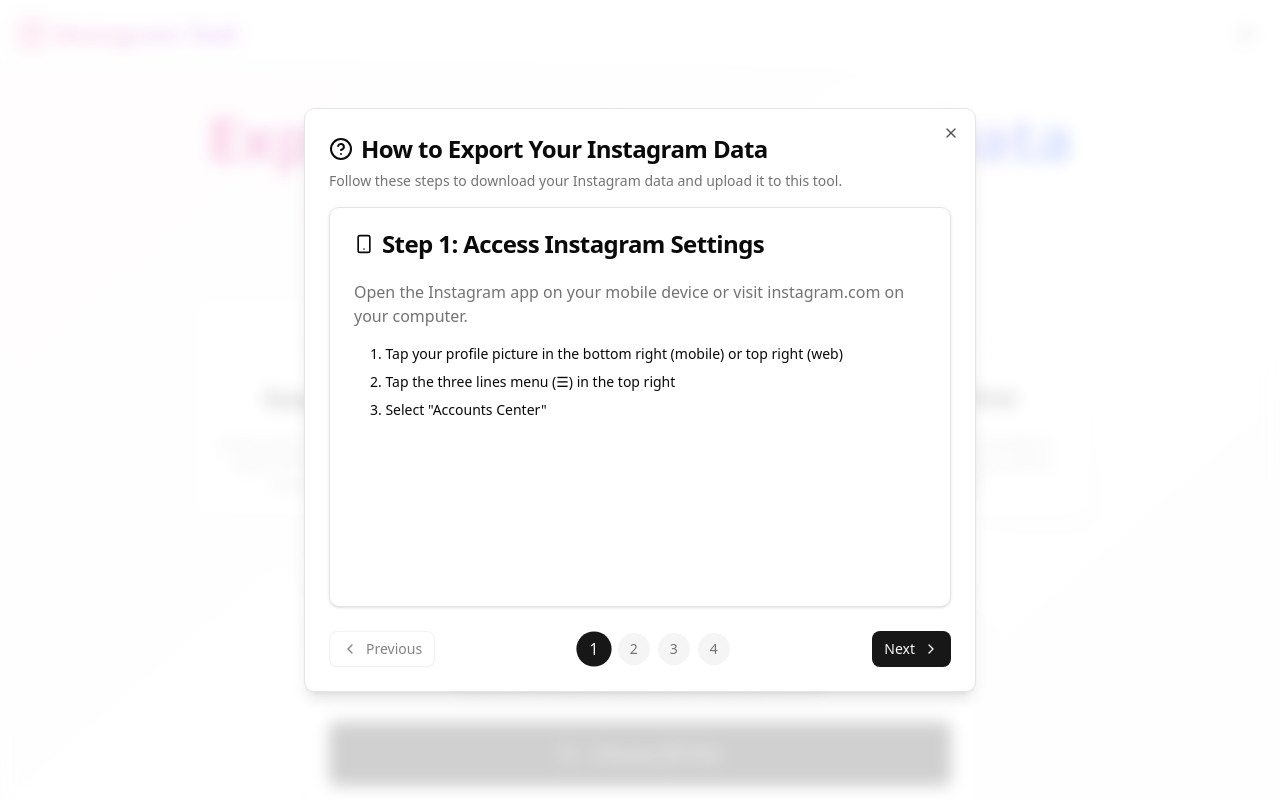
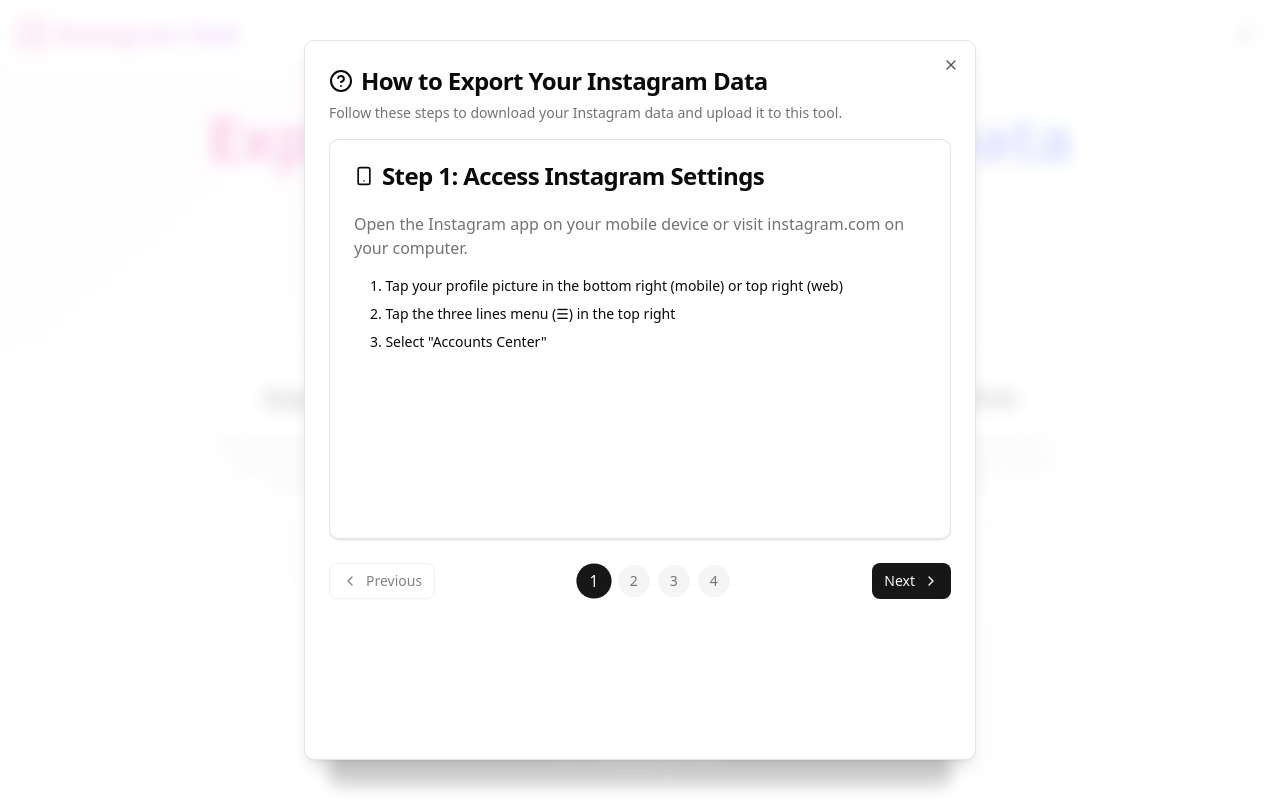
Before and after one commit to aminghafuri/toolinsta, a Next.js app: page / in a window 1280 px wide. Both pictures are taken after a click on the button "How to Get Your Instagram Data". Shown: the top 800 px of the page. Built offline with nearby package versions, Linux system fonts and the light colour scheme.

Commit message:
instructions modal ui improvements

```diff
--- a/src/components/InstructionsModal.tsx
+++ b/src/components/InstructionsModal.tsx
@@ -90,7 +90,7 @@
       <DialogTrigger asChild>
         {children}
       </DialogTrigger>
-      <DialogContent className="max-w-2xl max-h-[90vh] overflow-y-auto">
+      <DialogContent className="max-w-2xl h-[90vh] flex flex-col">
         <DialogHeader>
           <DialogTitle className="flex items-center gap-2 text-2xl">
             <HelpCircle className="h-6 w-6" />
@@ -101,9 +101,7 @@
           </DialogDescription>
         </DialogHeader>
 
-        <div className="space-y-6">
-
-
+        <div className="flex-1 overflow-y-auto space-y-6">
           {/* Current Step Card */}
           <Card className="min-h-[400px]">
             <CardHeader>
@@ -127,7 +125,7 @@
           </Card>
 
           {/* Navigation Buttons */}
-          <div className="flex justify-between items-center">
+          <div className="flex justify-between items-center flex-shrink-0">
             <Button
               variant="outline"
               onClick={handlePrevious}
@@ -167,7 +165,7 @@
 
           {/* Important Notes - Only show on last step */}
           {currentStep === steps.length && (
-            <div className="bg-blue-50 dark:bg-blue-950/20 p-4 rounded-lg border border-blue-200 dark:border-blue-800">
+            <div className="bg-blue-50 dark:bg-blue-950/20 p-4 rounded-lg border border-blue-200 dark:border-blue-800 flex-shrink-0">
               <h4 className="font-semibold text-blue-900 dark:text-blue-100 mb-2">Important Notes:</h4>
               <ul className="text-sm text-blue-800 dark:text-blue-200 space-y-1">
                 <li>• Instagram may take up to 30 days to prepare your data</li>
--- a/src/components/ui/dialog.tsx
+++ b/src/components/ui/dialog.tsx
@@ -37,7 +37,7 @@
     <DialogPrimitive.Content
       ref={ref}
       className={cn(
-        "fixed left-[50%] top-[50%] z-50 grid w-full max-w-lg translate-x-[-50%] translate-y-[-50%] gap-4 border bg-background p-6 shadow-lg duration-200 data-[state=open]:animate-in data-[state=closed]:animate-out data-[state=closed]:fade-out-0 data-[state=open]:fade-in-0 data-[state=closed]:zoom-out-95 data-[state=open]:zoom-in-95 data-[state=closed]:slide-out-to-left-1/2 data-[state=closed]:slide-out-to-top-[48%] data-[state=open]:slide-in-from-left-1/2 data-[state=open]:slide-in-from-top-[48%] sm:rounded-lg",
+        "fixed left-[50%] top-[50%] z-50 grid w-full max-w-lg translate-x-[-50%] translate-y-[-50%] gap-4 border bg-background p-6 shadow-lg duration-200 data-[state=open]:animate-in data-[state=closed]:animate-out data-[state=closed]:fade-out-0 data-[state=open]:fade-in-0 data-[state=closed]:zoom-out-95 data-[state=open]:zoom-in-95 sm:rounded-lg",
         className
       )}
       {...props}
```
